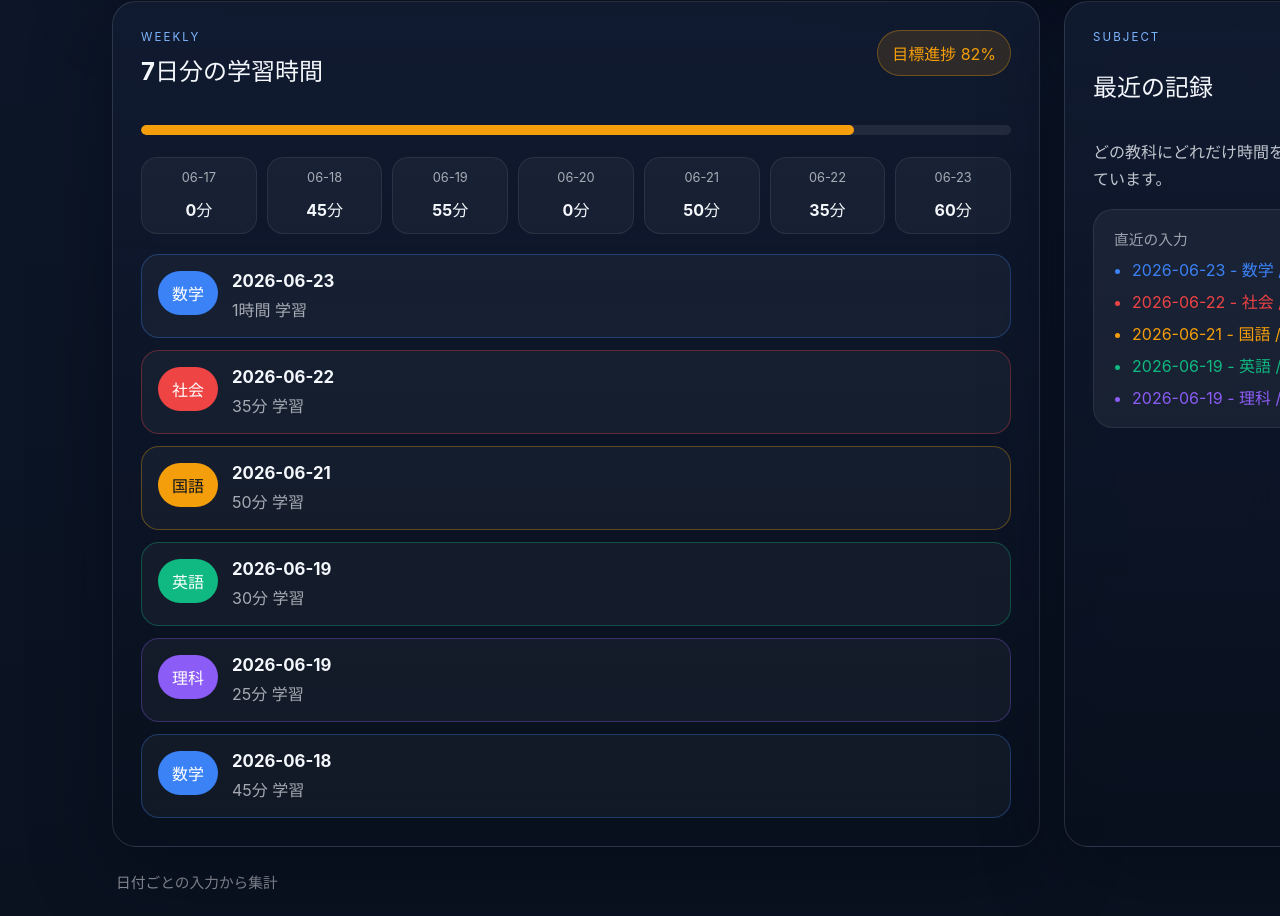
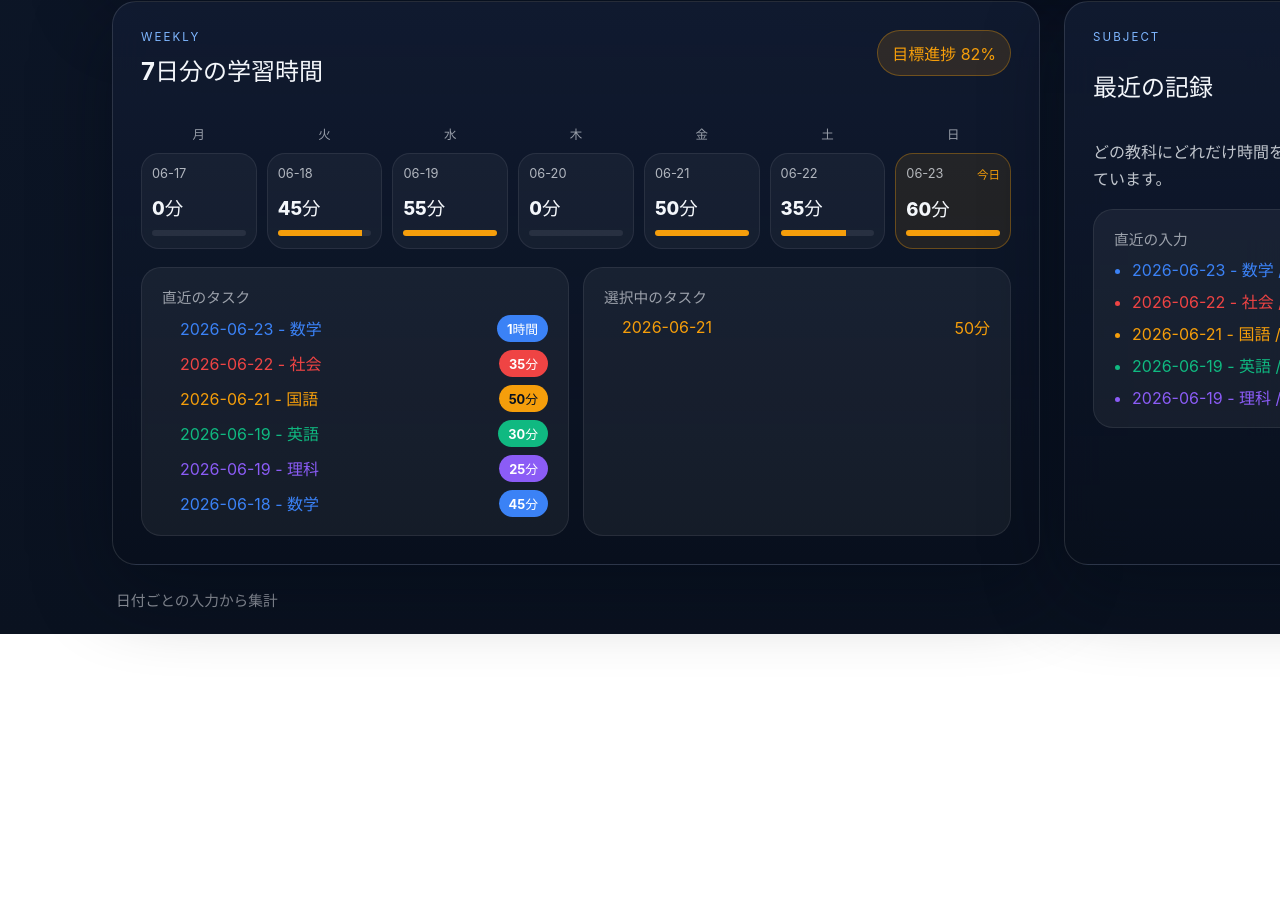
Before and after one commit to taishi1006-del/study-app, a React (Vite) app: page / in a window 1280 px wide. Shown: the part 1300-2216 px from the top of the page. After the commit the page ends 1934 px from the top, so only its background shows below. Built offline with nearby package versions, Linux system fonts and the light colour scheme.

Commit message:
Show weekly as calendar and tasks below

```diff
--- a/src/App.jsx
+++ b/src/App.jsx
@@ -124,6 +124,21 @@ function App() {
       return { date, minutes: dayMinutes }
     })
   }, [logs])
+
+  const recentLogs = useMemo(() => {
+    return logs
+      .slice()
+      .sort((a, b) => b.date.localeCompare(a.date))
+      .slice(0, 6)
+  }, [logs])
+
+  const selectedSubjectLogs = useMemo(() => {
+    return logs
+      .filter((log) => log.subject === selectedSubject)
+      .slice()
+      .sort((a, b) => b.date.localeCompare(a.date))
+      .slice(0, 5)
+  }, [logs, selectedSubject])
 
   const subjectSummary = useMemo(() => {
     return logs.reduce((acc, log) => {
@@ -609,8 +624,33 @@ function App() {
             </div>
           </div>
 
-          <div className="progress-bar" aria-hidden="true">
-            <span style={{ width: `${progress}%`, background: selectedSubjectColor }} />
+          <div
+            style={{
+              display: 'grid',
+              gap: '10px',
+              marginBottom: '18px',
+            }}
+          >
+            <div
+              style={{
+                display: 'grid',
+                gridTemplateColumns: 'repeat(7, minmax(0, 1fr))',
+                gap: '10px',
+              }}
+            >
+              {['月', '火', '水', '木', '金', '土', '日'].map((label) => (
+                <div
+                  key={label}
+                  style={{
+                    textAlign: 'center',
+                    color: 'rgba(244,247,251,0.6)',
+                    fontSize: '0.78rem',
+                    fontWeight: 700,
+                  }}
+                >
+                  {label}
+                </div>
+              ))}
             </div>
 
             <div
@@ -618,68 +658,145 @@ function App() {
                 display: 'grid',
                 gridTemplateColumns: 'repeat(7, minmax(0, 1fr))',
                 gap: '10px',
-              marginBottom: '20px',
               }}
             >
-            {weeklySummary.map((item) => (
+              {weeklySummary.map((item) => {
+                const isToday = item.date === selectedDate
+                return (
                   <div
                     key={item.date}
                     style={{
-                  borderRadius: '16px',
+                      borderRadius: '18px',
                       padding: '12px 10px',
-                  background: 'rgba(255,255,255,0.04)',
-                  border: '1px solid rgba(255,255,255,0.08)',
-                  textAlign: 'center',
+                      background: isToday
+                        ? `${selectedSubjectColor}18`
+                        : 'rgba(255,255,255,0.04)',
+                      border: isToday
+                        ? `1px solid ${selectedSubjectColor}55`
+                        : '1px solid rgba(255,255,255,0.08)',
+                      minHeight: '96px',
+                      display: 'grid',
+                      alignContent: 'space-between',
                     }}
                   >
-                <div style={{ color: 'rgba(244,247,251,0.65)', fontSize: '0.8rem' }}>
+                    <div style={{ display: 'flex', justifyContent: 'space-between', gap: '8px' }}>
+                      <div style={{ color: 'rgba(244,247,251,0.7)', fontSize: '0.8rem' }}>
                         {item.date.slice(5)}
                       </div>
-                <div style={{ marginTop: '12px', fontWeight: 700 }}>
+                      {isToday ? (
+                        <span
+                          style={{
+                            fontSize: '0.72rem',
+                            color: selectedSubjectColor,
+                            fontWeight: 700,
+                          }}
+                        >
+                          今日
+                        </span>
+                      ) : null}
+                    </div>
+                    <div style={{ marginTop: '12px', fontWeight: 800, fontSize: '1.15rem' }}>
                       {item.minutes}分
                     </div>
+                    <div
+                      style={{
+                        marginTop: '8px',
+                        height: '6px',
+                        borderRadius: '999px',
+                        background: 'rgba(255,255,255,0.08)',
+                        overflow: 'hidden',
+                      }}
+                    >
+                      <span
+                        style={{
+                          display: 'block',
+                          height: '100%',
+                          width: `${Math.min(100, item.minutes * 2)}%`,
+                          background: item.minutes > 0 ? selectedSubjectColor : 'transparent',
+                        }}
+                      />
                     </div>
-            ))}
+                  </div>
+                )
+              })}
+            </div>
           </div>
 
-          <ul className="task-list">
-            {logs
-              .slice()
-              .sort((a, b) => b.date.localeCompare(a.date))
-              .slice(0, 6)
-              .map((log, index) => {
+          <div
+            style={{
+              display: 'grid',
+              gridTemplateColumns: 'minmax(0, 1fr) minmax(0, 1fr)',
+              gap: '14px',
+            }}
+          >
+            <div className="schedule-box" style={{ margin: 0 }}>
+              <p>直近のタスク</p>
+              <ul>
+                {recentLogs.map((log, index) => {
                   const subject = studyTypeMap[log.subject]
-                const chipTextColor = subject
-                  ? getReadableTextColor(subject.color)
-                  : '#07111f'
+                  const chipTextColor = subject ? getReadableTextColor(subject.color) : '#07111f'
 
                   return (
                     <li
                       key={`${log.date}-${log.subject}-${index}`}
-                    className="task"
                       style={{
-                      borderColor: subject ? `${subject.color}55` : 'rgba(255,255,255,0.08)',
+                        color: subject?.color ?? '#ffffff',
+                        display: 'flex',
+                        alignItems: 'center',
+                        gap: '10px',
+                        justifyContent: 'space-between',
                       }}
                     >
-                    <button
-                      type="button"
-                      className="task-toggle"
+                      <span style={{ minWidth: 0 }}>
+                        {log.date} - {subject?.label ?? log.subject}
+                      </span>
+                      <span
                         style={{
+                          color: chipTextColor,
                           background: subject ? subject.color : '#d8e7ff',
-                        color: chipTextColor,
+                          borderRadius: '999px',
+                          padding: '4px 10px',
+                          fontSize: '0.8rem',
+                          fontWeight: 700,
+                          whiteSpace: 'nowrap',
                         }}
                       >
-                      {subject?.label ?? log.subject}
-                    </button>
-                    <div>
-                      <h3>{log.date}</h3>
-                      <p>{formatMinutes(log.minutes)} 学習</p>
-                    </div>
+                        {formatMinutes(log.minutes)}
+                      </span>
                     </li>
                   )
                 })}
               </ul>
-        </article>
+            </div>
+
+            <div className="schedule-box" style={{ margin: 0 }}>
+              <p>選択中のタスク</p>
+              <ul>
+                {selectedSubjectLogs.length > 0 ? (
+                  selectedSubjectLogs.map((log, index) => {
+                    const subject = studyTypeMap[log.subject]
+                    return (
+                      <li
+                        key={`${log.date}-${log.subject}-${index}`}
+                        style={{
+                          color: subject?.color ?? '#ffffff',
+                          display: 'flex',
+                          alignItems: 'center',
+                          justifyContent: 'space-between',
+                          gap: '10px',
+                        }}
+                      >
+                        <span>{log.date}</span>
+                        <span>{formatMinutes(log.minutes)}</span>
+                      </li>
+                    )
+                  })
+                ) : (
+                  <li style={{ color: 'rgba(244,247,251,0.7)' }}>この種類の記録はまだありません。</li>
+                )}
+              </ul>
+            </div>
+          </div>        </article>
 
         <aside className="panel panel-side">
           <p className="section-label">Subject</p>
```
Lines whose indentation alone changed are shown as unchanged.
